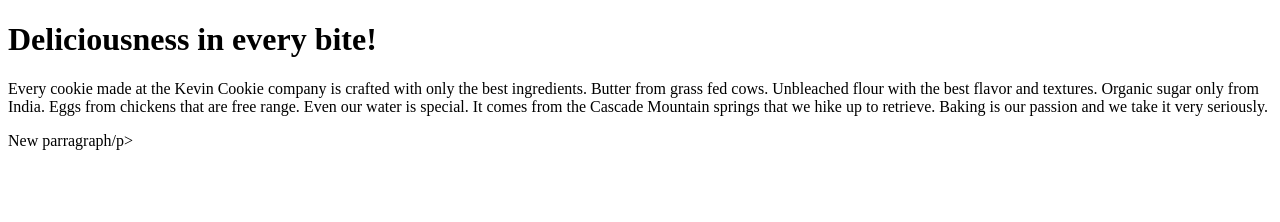
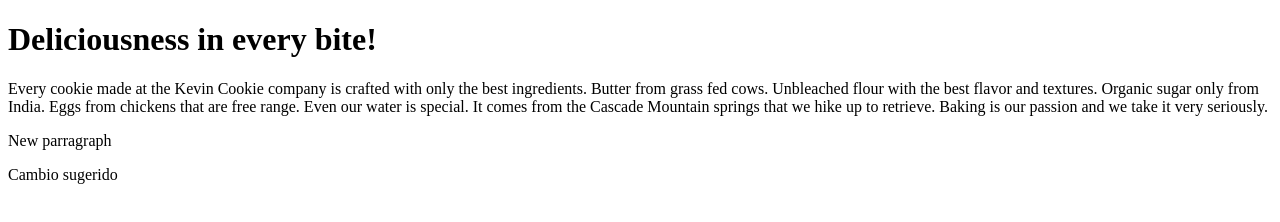
Before and after one commit to sclaveriap2/KCC, a plain HTML site: page index.htm in a window 1280 px wide. Drawn offline with Linux system fonts and the light colour scheme.

Commit message:
New parragraph

```diff
--- a/index.htm
+++ b/index.htm
@@ -8,7 +8,9 @@
       Organic sugar only from India. Eggs from chickens that are free range.
       Even our water is special. It comes from the Cascade Mountain springs that we hike
       up to retrieve. Baking is our passion and we take it very seriously.</p>
-      <p>New parragraph/p>
+      <p>New parragraph</p>
+      <p>Cambio sugerido</p>
+
 
 </body>
 </html>
```
